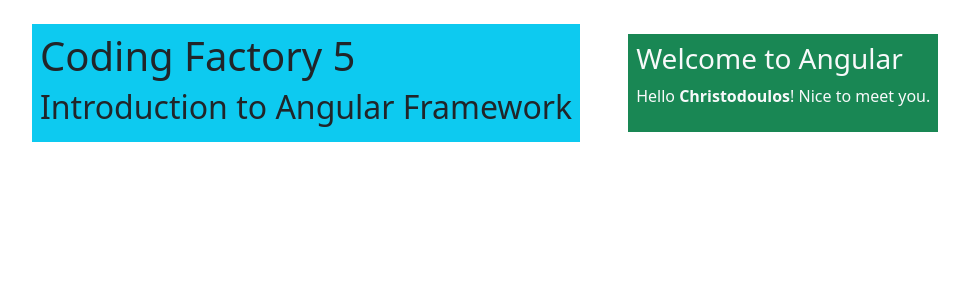
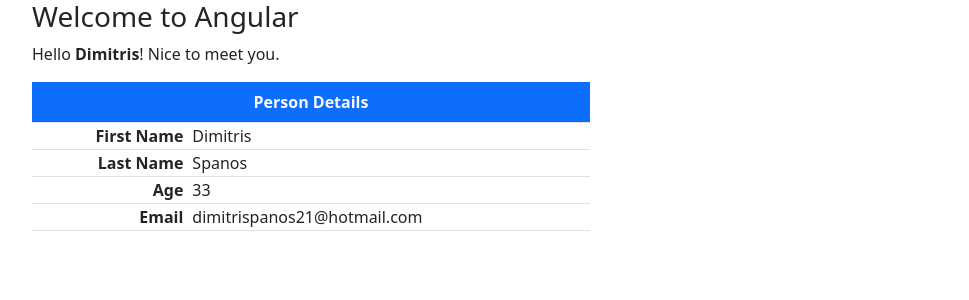
Before and after one commit to DimitSpanos/angular-introduction, an Angular app: page / in a window 1280 px wide. Shown: the top 300 px of the page, without its empty margins (50-1019 px from the left). Built offline with nearby package versions, Linux system fonts and the light colour scheme.

Commit message:
Update app.component.html

```diff
--- a/src/app/app.component.html
+++ b/src/app/app.component.html
@@ -1,13 +1,29 @@
-<div class="container mt-4">
-  <div class="d-flex gap-5 align-items-center">
-    <div class="bg-info p-2">
-      <h1>Coding Factory 5</h1>
-      <h2>Introduction to Angular Framework
-      </h2>
-    </div>
-    <div class="bg-success p-2 text-light">
-      <h3>Welcome to Angular</h3>
-      <p>Hello <strong>Christodoulos</strong>! Nice to meet you.</p>
-    </div>
-  </div>
+<div class="container">
+  <h3>Welcome to Angular</h3>
+  <p>
+    Hello <strong>{{ name }}</strong
+    >! Nice to meet you.
+  </p>
+
+  <table class="table table-bordered w-50">
+    <caption class="caption-top fw-bold bg-primary text-light text-center">
+      Person Details
+    </caption>
+    <tr>
+      <td class="fw-semibold text-end">First Name</td>
+      <td class="ps-2">{{ person.givenName }}</td>
+    </tr>
+    <tr>
+      <td class="fw-semibold text-end">Last Name</td>
+      <td class="ps-2">{{ person.surName }}</td>
+    </tr>
+    <tr>
+      <td class="fw-semibold text-end">Age</td>
+      <td class="ps-2">{{ person.age }}</td>
+    </tr>
+    <tr>
+      <td class="fw-semibold text-end">Email</td>
+      <td class="ps-2">{{ person.email }}</td>
+    </tr>
+  </table>
 </div>
```
